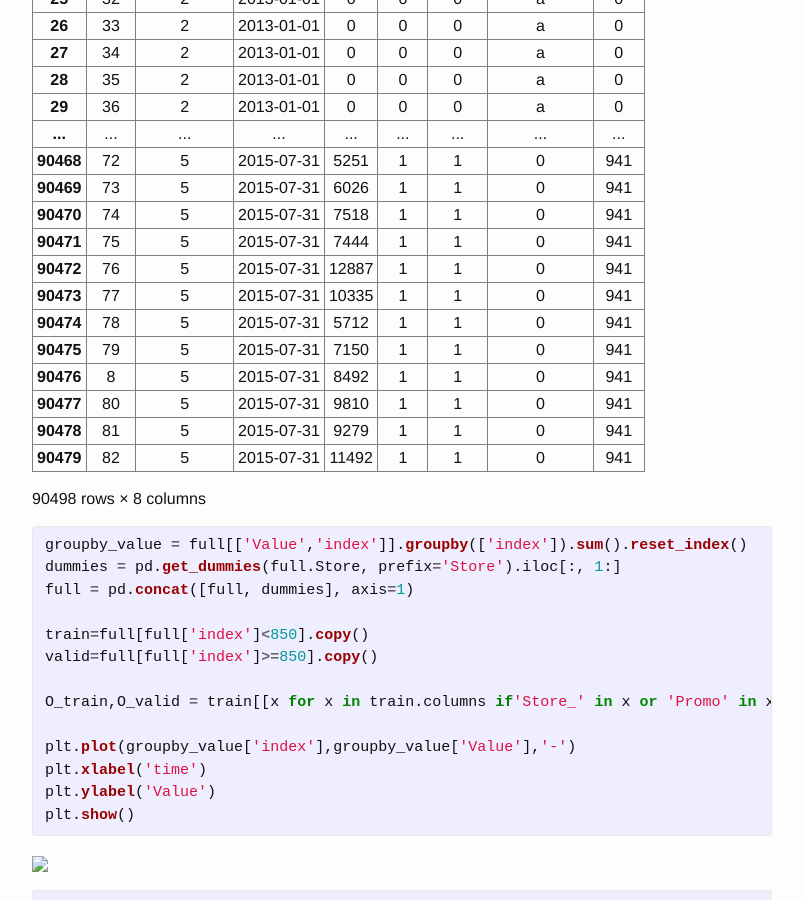
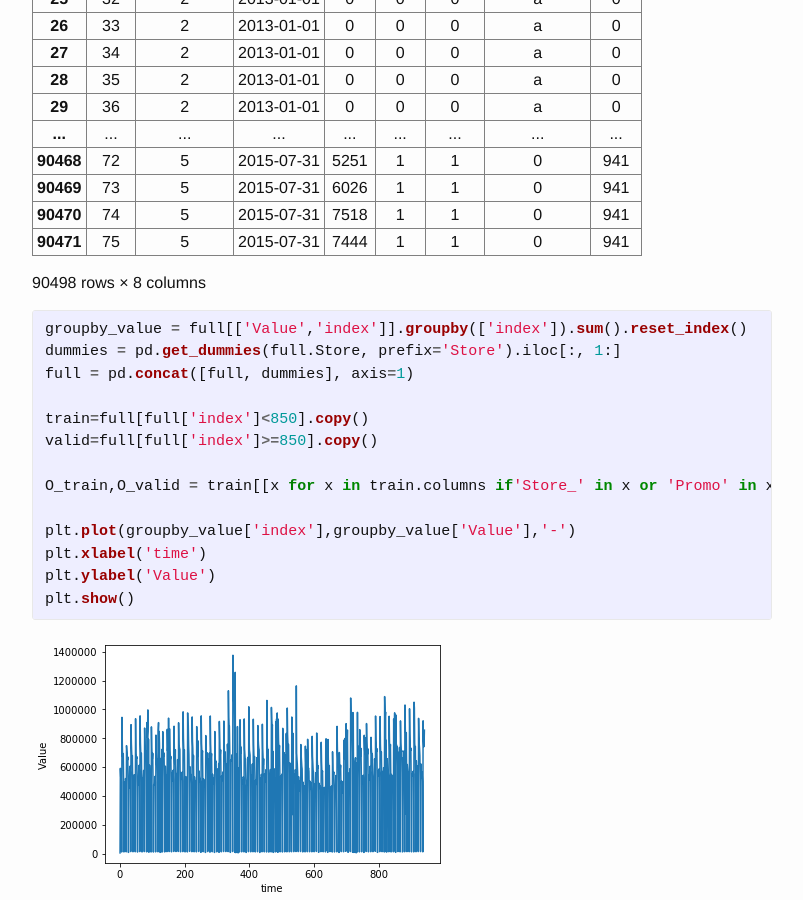
Before and after one commit to CocoApplications/CocoApplications, a Jekyll site: the page built from _posts/2017-07-25-Rossman-Stores-Example.markdown, in a window 1280 px wide and 900 px high, scrolled down 1897 px. Shown: the whole window, without its empty margins (238-1041 px from the left). Built offline with Jekyll 4.4.1, drawn with Linux system fonts in a browser that asks for light colours.

Commit message:
prototyping

```diff
--- a/_posts/2017-07-25-Rossman-Stores-Example.markdown
+++ b/_posts/2017-07-25-Rossman-Stores-Example.markdown
@@ -466,94 +466,6 @@ full
       <td>0</td>
       <td>941</td>
     </tr>
-    <tr>
-      <th>90472</th>
-      <td>76</td>
-      <td>5</td>
-      <td>2015-07-31</td>
-      <td>12887</td>
-      <td>1</td>
-      <td>1</td>
-      <td>0</td>
-      <td>941</td>
-    </tr>
-    <tr>
-      <th>90473</th>
-      <td>77</td>
-      <td>5</td>
-      <td>2015-07-31</td>
-      <td>10335</td>
-      <td>1</td>
-      <td>1</td>
-      <td>0</td>
-      <td>941</td>
-    </tr>
-    <tr>
-      <th>90474</th>
-      <td>78</td>
-      <td>5</td>
-      <td>2015-07-31</td>
-      <td>5712</td>
-      <td>1</td>
-      <td>1</td>
-      <td>0</td>
-      <td>941</td>
-    </tr>
-    <tr>
-      <th>90475</th>
-      <td>79</td>
-      <td>5</td>
-      <td>2015-07-31</td>
-      <td>7150</td>
-      <td>1</td>
-      <td>1</td>
-      <td>0</td>
-      <td>941</td>
-    </tr>
-    <tr>
-      <th>90476</th>
-      <td>8</td>
-      <td>5</td>
-      <td>2015-07-31</td>
-      <td>8492</td>
-      <td>1</td>
-      <td>1</td>
-      <td>0</td>
-      <td>941</td>
-    </tr>
-    <tr>
-      <th>90477</th>
-      <td>80</td>
-      <td>5</td>
-      <td>2015-07-31</td>
-      <td>9810</td>
-      <td>1</td>
-      <td>1</td>
-      <td>0</td>
-      <td>941</td>
-    </tr>
-    <tr>
-      <th>90478</th>
-      <td>81</td>
-      <td>5</td>
-      <td>2015-07-31</td>
-      <td>9279</td>
-      <td>1</td>
-      <td>1</td>
-      <td>0</td>
-      <td>941</td>
-    </tr>
-    <tr>
-      <th>90479</th>
-      <td>82</td>
-      <td>5</td>
-      <td>2015-07-31</td>
-      <td>11492</td>
-      <td>1</td>
-      <td>1</td>
-      <td>0</td>
-      <td>941</td>
-    </tr>
     </tbody>
 </table>
 <p>90498 rows × 8 columns</p>
@@ -579,7 +491,7 @@ plt.show()
 {% endhighlight %}
 
 
-<p><img src='rossman_stores_example/output_59_0.png' /></p>
+<p><img src='/rossman_stores_example/output_59_0.png' /></p>
 
 
 
@@ -609,7 +521,7 @@ plt.show()
 {% endhighlight %}
 
 
-<p><img src='rossman_stores_example/output_62_0.png' /></p>
+<p><img src='/rossman_stores_example/output_62_0.png' /></p>
 
 
     /Users/rohankotwani/anaconda/envs/datasci/lib/python3.5/site-packages/numpy/core/numeric.py:531: ComplexWarning: Casting complex values to real discards the imaginary part
@@ -617,7 +529,7 @@ plt.show()
 
 
 
-<p><img src='rossman_stores_example/output_62_2.png' /></p>
+<p><img src='/rossman_stores_example/output_62_2.png' /></p>
 
 
 
@@ -902,4 +814,4 @@ plt.show()
 
 
 
-<p><img src='rossman_stores_example/output_68_1.png' /></p>
+<p><img src='/rossman_stores_example/output_68_1.png' /></p>
```
